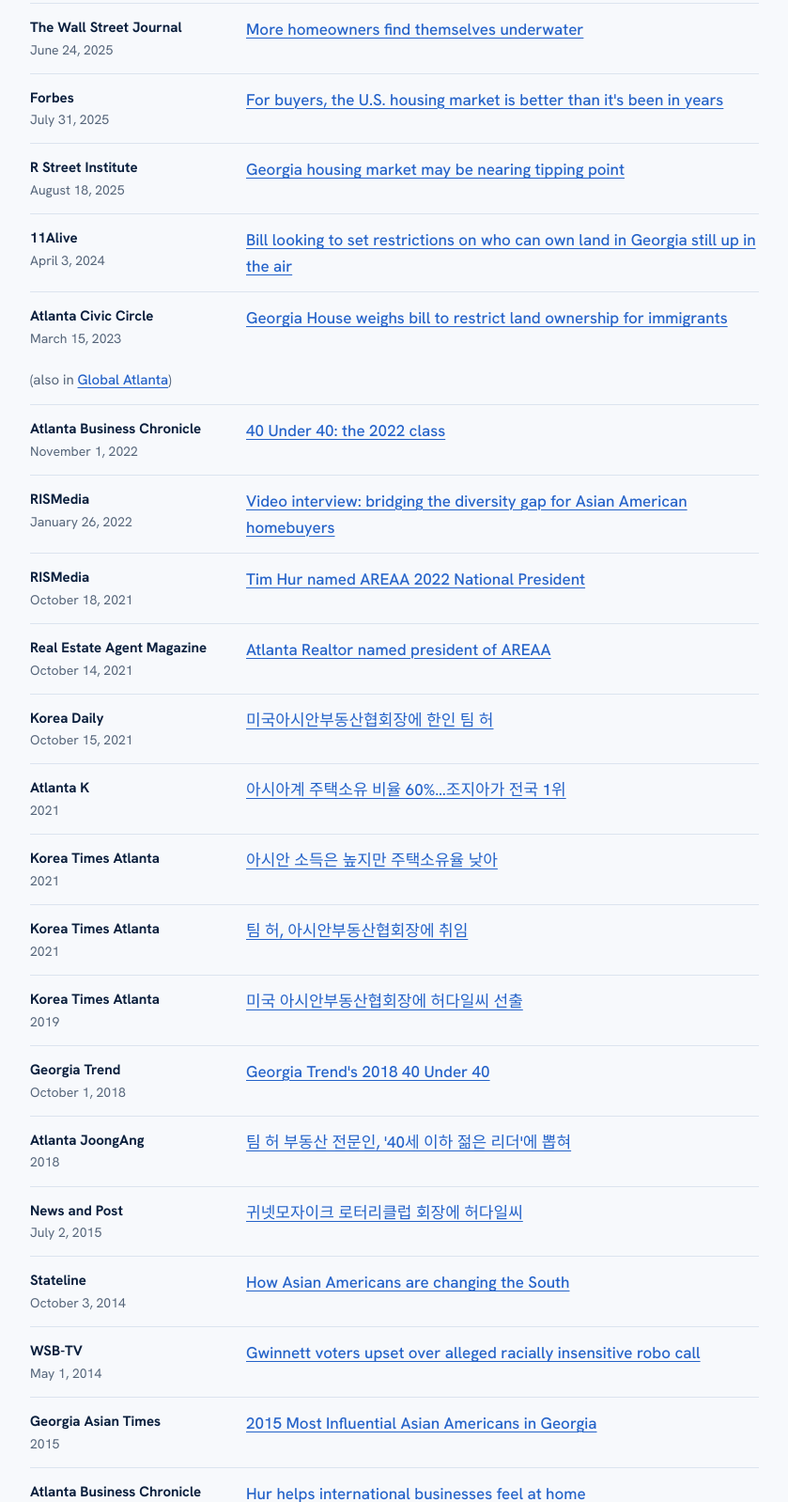
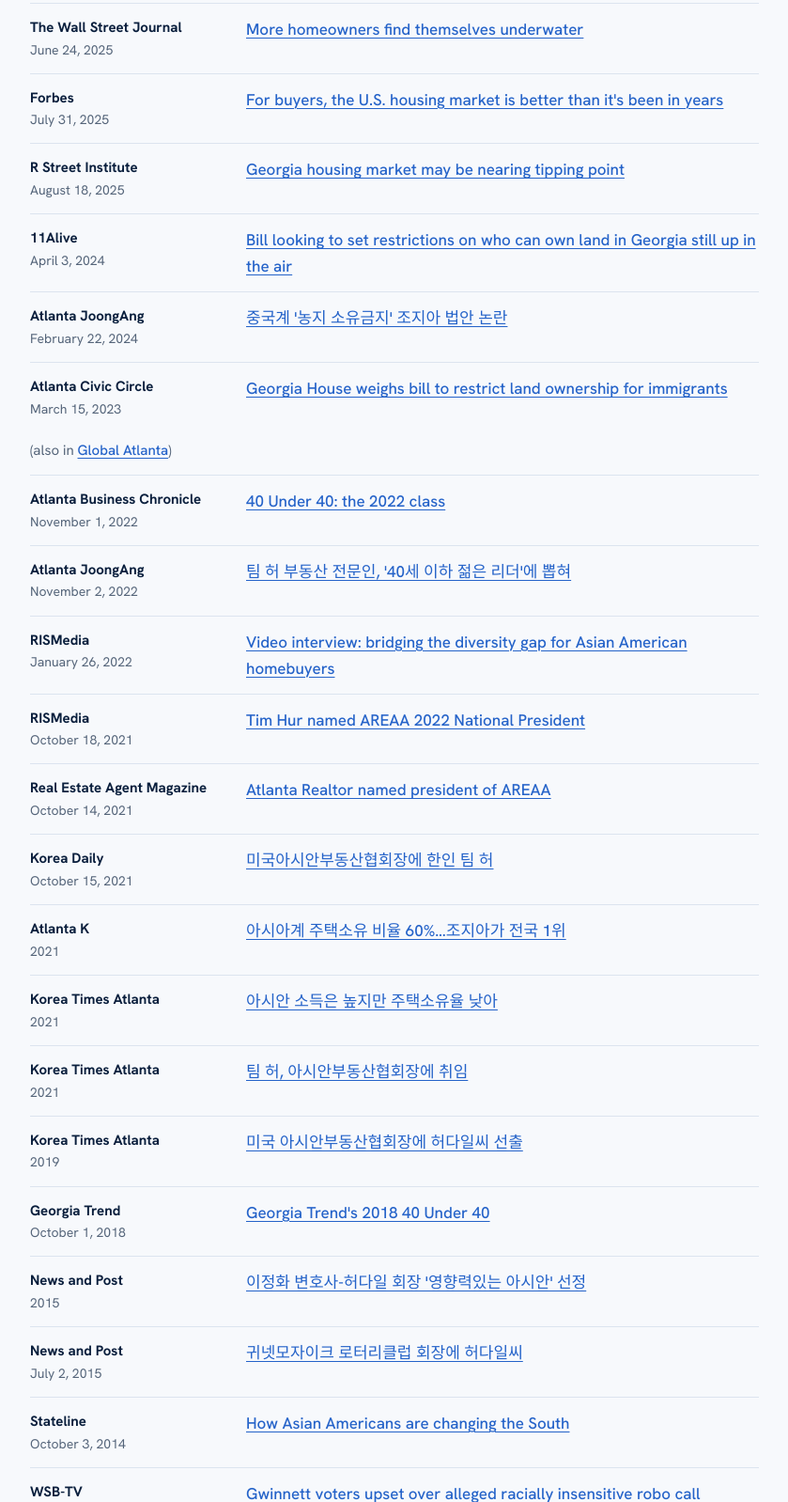
Before and after one commit to pohotech/timhur-site, a plain HTML site: page press/index.html in a window 1280 px wide. Shown: the part 449-2047 px from the top of the page at 94% size, without its empty margins (364-1203 px from the left). Drawn offline with Linux system fonts and the light colour scheme.

Commit message:
Press: fix Atlanta JoongAng 40 Under 40 date (2022), add 2024 land-bill and 2015 influential Asians coverage
Co-Authored-By: Claude Opus 5.5 <noreply@anthropic.com>
Claude-Session: https://claude.ai/code/session_01RawNjNV4hg6k2u3YuG9bYW

```diff
--- a/press/index.html
+++ b/press/index.html
@@ -75,8 +75,10 @@
         <li><span class="outlet">Forbes<small>July 31, 2025</small></span><a href="https://www.forbes.com/sites/daniellechemtob/2025/07/31/for-buyers-the-us-housing-market-is-better-than-its-been-in-years/">For buyers, the U.S. housing market is better than it's been in years</a></li>
         <li><span class="outlet">R Street Institute<small>August 18, 2025</small></span><a href="https://www.rstreet.org/commentary/georgia-housing-market-may-be-nearing-tipping-point/">Georgia housing market may be nearing tipping point</a></li>
         <li><span class="outlet">11Alive<small>April 3, 2024</small></span><a href="https://www.11alive.com/article/news/politics/georgia-governors-decision-land-ownership-bill-foreign-entities/85-9b10dd37-d5df-4109-9bd9-2bda0874ba6f">Bill looking to set restrictions on who can own land in Georgia still up in the air</a></li>
+        <li><span class="outlet">Atlanta JoongAng<small>February 22, 2024</small></span><a href="https://www.atlantajoongang.com/78974" lang="ko">중국계 '농지 소유금지' 조지아 법안 논란</a></li>
         <li><span class="outlet">Atlanta Civic Circle<small>March 15, 2023</small></span><a href="https://atlantaciviccircle.org/2023/03/15/georgia-house-weighs-bill-to-restrict-land-ownership-for-immigrants-from-china-russia-iran-and-other-targeted-countries/">Georgia House weighs bill to restrict land ownership for immigrants</a> <span class="src">(also in <a href="https://www.globalatlanta.com/georgia-house-weighs-bill-to-restrict-land-ownership-for-immigrants-from-china-russia-iran-and-other-targeted-countries/">Global Atlanta</a>)</span></li>
         <li><span class="outlet">Atlanta Business Chronicle<small>November 1, 2022</small></span><a href="https://www.bizjournals.com/atlanta/news/2022/11/01/40-under-40-age-39-2022-class.html">40 Under 40: the 2022 class</a></li>
+        <li><span class="outlet">Atlanta JoongAng<small>November 2, 2022</small></span><a href="https://www.atlantajoongang.com/48501" lang="ko">팀 허 부동산 전문인, '40세 이하 젊은 리더'에 뽑혀</a></li>
         <li><span class="outlet">RISMedia<small>January 26, 2022</small></span><a href="https://www.rismedia.com/2022/01/26/bridging-the-diversity-gap-for-asian-american-homebuyers/">Video interview: bridging the diversity gap for Asian American homebuyers</a></li>
         <li><span class="outlet">RISMedia<small>October 18, 2021</small></span><a href="https://www.rismedia.com/2021/10/18/tim-hur-areaa-national-president/">Tim Hur named AREAA 2022 National President</a></li>
         <li><span class="outlet">Real Estate Agent Magazine<small>October 14, 2021</small></span><a href="https://denveragentmagazine.com/2021/10/14/atlanta-realtor-named-president-of-areaa/">Atlanta Realtor named president of AREAA</a></li>
@@ -86,7 +88,7 @@
         <li><span class="outlet">Korea Times Atlanta<small>2021</small></span><a href="https://higoodday.com/news/972090" lang="ko">팀 허, 아시안부동산협회장에 취임</a></li>
         <li><span class="outlet">Korea Times Atlanta<small>2019</small></span><a href="https://higoodday.com/news/716541" lang="ko">미국 아시안부동산협회장에 허다일씨 선출</a></li>
         <li><span class="outlet">Georgia Trend<small>October 1, 2018</small></span><a href="https://www.georgiatrend.com/2018/10/01/georgia-trends-2018-40-under-40/">Georgia Trend's 2018 40 Under 40</a></li>
-        <li><span class="outlet">Atlanta JoongAng<small>2018</small></span><a href="https://www.atlantajoongang.com/48501" lang="ko">팀 허 부동산 전문인, '40세 이하 젊은 리더'에 뽑혀</a></li>
+        <li><span class="outlet">News and Post<small>2015</small></span><a href="http://www.newsandpost.com/data/read.php?id=people&amp;no=791" lang="ko">이정화 변호사-허다일 회장 '영향력있는 아시안' 선정</a></li>
         <li><span class="outlet">News and Post<small>July 2, 2015</small></span><a href="https://newsandpost.com/m_read.php?id=people&amp;no=775" lang="ko">귀넷모자이크 로터리클럽 회장에 허다일씨</a></li>
         <li><span class="outlet">Stateline<small>October 3, 2014</small></span><a href="https://stateline.org/2014/10/03/how-asian-americans-are-changing-the-south/">How Asian Americans are changing the South</a></li>
         <li><span class="outlet">WSB-TV<small>May 1, 2014</small></span><a href="https://www.wsbtv.com/news/local/gwinnett-voters-upset-over-alleged-racially-insens/138084466/">Gwinnett voters upset over alleged racially insensitive robo call</a></li>
```
